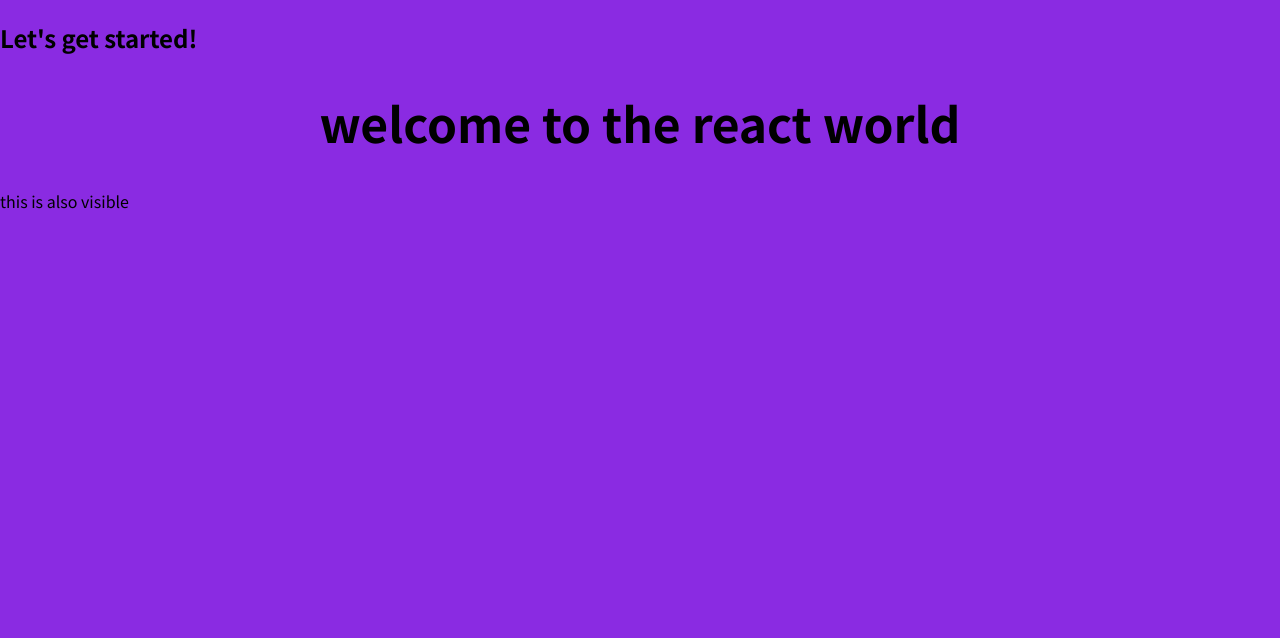
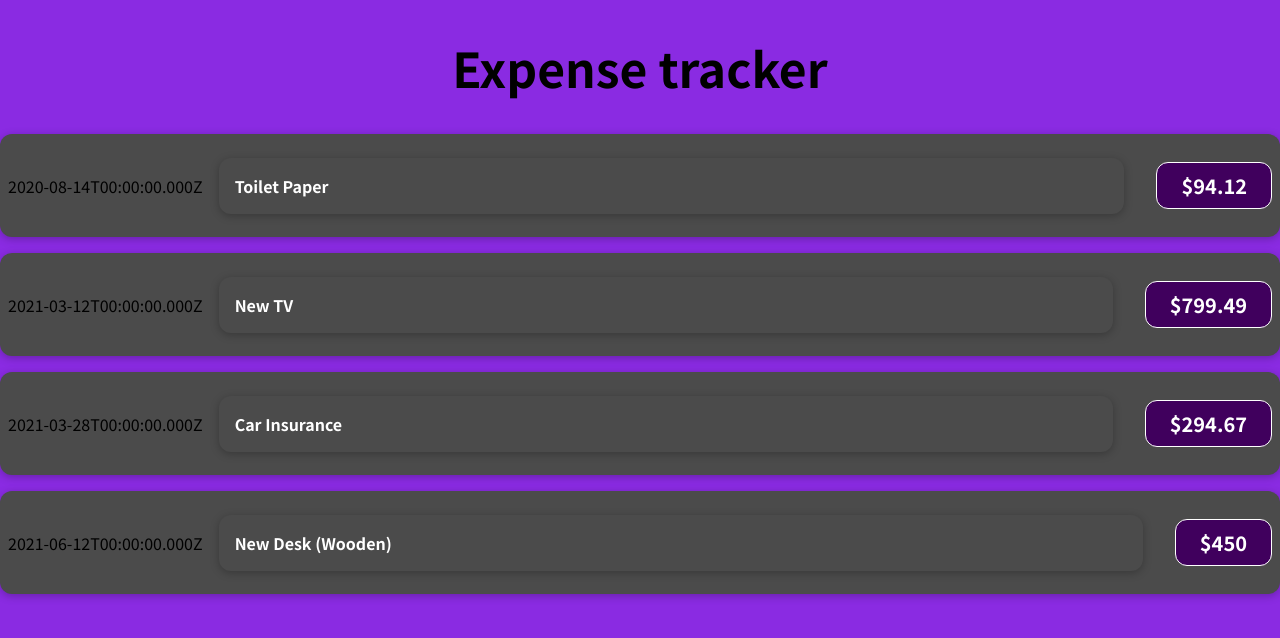
Before and after one commit to Deep26lak/firstReactProject, a JavaScript app: page / in a window 1280 px wide. Shown: the top 638 px of the page. Built offline with nearby package versions, Linux system fonts and the light colour scheme.

Commit message:
making expense components

```diff
--- a/src/App.js
+++ b/src/App.js
@@ -1,11 +1,57 @@
+import ExpenseItem from "./components/ExpenseItem";
+
 function App() {
+  const expenses = [
+    {
+      id: "e1",
+      title: "Toilet Paper",
+      amount: 94.12,
+      date: new Date(2020, 7, 14),
+    },
+    {
+      id: "e2",
+      title: "New TV",
+      amount: 799.49,
+      date: new Date(2021, 2, 12),
+    },
+    {
+      id: "e3",
+      title: "Car Insurance",
+      amount: 294.67,
+      date: new Date(2021, 2, 28),
+    },
+    {
+      id: "e4",
+      title: "New Desk (Wooden)",
+      amount: 450,
+      date: new Date(2021, 5, 12),
+    },
+  ];
+
   return (
     <div>
-      <h2>Let's get started!</h2>
-      <h1>welcome to the react world</h1>
-      <p>this is also visible</p>
-
-   </div>
+      <h1>Expense tracker</h1>
+      <ExpenseItem
+        title={expenses[0].title}
+        amount={expenses[0].amount}
+        date={expenses[0].date}
+      ></ExpenseItem>
+      <ExpenseItem
+        title={expenses[1].title}
+        amount={expenses[1].amount}
+        date={expenses[1].date}
+      ></ExpenseItem>
+      <ExpenseItem
+        title={expenses[2].title}
+        amount={expenses[2].amount}
+        date={expenses[2].date}
+      ></ExpenseItem>
+      <ExpenseItem
+        title={expenses[3].title}
+        amount={expenses[3].amount}
+        date={expenses[3].date}
+      ></ExpenseItem>
+    </div>
   );
 }
 
--- /dev/null
+++ b/src/components/ExpenseItem.css
@@ -0,0 +1,57 @@
+.expense-item {
+  display: flex;
+  justify-content: space-between;
+  align-items: center;
+  box-shadow: 0 2px 8px rgba(0, 0, 0, 0.25);
+  padding: 0.5rem;
+  margin: 1rem 0;
+  border-radius: 12px;
+  background-color: #4b4b4b;
+}
+
+.expense-item__description {
+  display: flex;
+  flex-direction: column;
+  gap: 1rem;
+  align-items: flex-end;
+  flex-flow: column-reverse;
+  justify-content: flex-start;
+  flex: 1;
+}
+
+.expense-item h1 {
+  color: #ffffff;
+  font-size: 1rem;
+  flex: 1;
+  padding: 1rem;
+  margin: 0 1rem;
+  color: white;
+}
+
+.expense-item__price {
+  font-size: 1rem;
+  font-weight: bold;
+  color: white;
+  background-color: #40005d;
+  border: 1px solid white;
+  padding: 0.5rem;
+  border-radius: 12px;
+}
+
+@media (min-width: 580px) {
+  .expense-item__description {
+    flex-direction: row;
+    align-items: center;
+    justify-content: flex-start;
+    flex: 1;
+  }
+
+  .expense-item__description h2 {
+    font-size: 1.25rem;
+  }
+
+  .expense-item__price {
+    font-size: 1.25rem;
+    padding: 0.5rem 1.5rem;
+  }
+}
--- a/src/components/ExpenseItem.js
+++ b/src/components/ExpenseItem.js
@@ -0,0 +1,18 @@
+import "./ExpenseItem.css";
+
+function ExpenseItem(data) {
+//   const expenseDate = new Date();
+//   const expenseTitle = "Car Insurance";
+//   const expensePrice = 293.43;
+  return (
+    <div className="expense-item ">
+      <p>{data.date.toISOString()}</p>
+      <div className="expense-item__description">
+        <h1 className="expense-item h1">{data.title}</h1>
+        <p className="expense-item__price">${data.amount}</p>
+      </div>
+    </div>
+  );
+}
+
+export default ExpenseItem;
```
